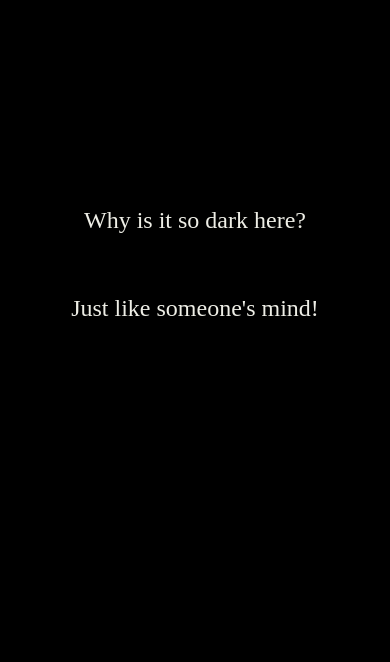
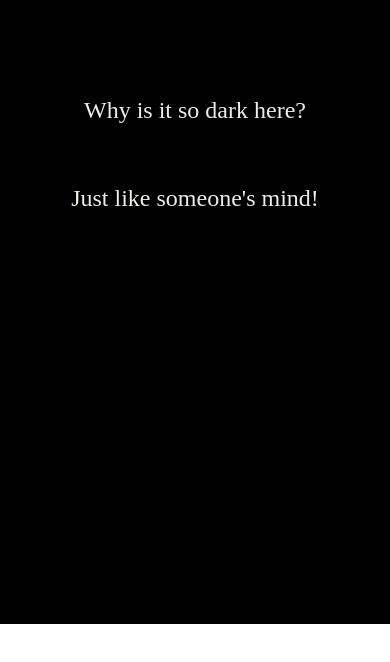
Before and after one commit to butterfly131/shush, a React (Create React App) app: page / in a window 390 px wide. Shown: the top 662 px of the page. Built offline with nearby package versions, Linux system fonts and the light colour scheme; a web font is replaced by a local one.

Commit message:
Responsiveness

```diff
--- a/src/components/Home.css
+++ b/src/components/Home.css
@@ -91,6 +91,9 @@
 
 /* Media query for smaller devices (phones) */
 @media only screen and (max-width: 600px) {
+  .body {
+    height: 100%;
+  }
   .container-home {
     margin: 70px 10px; /* Adjust the margin for smaller devices */
   }
```
